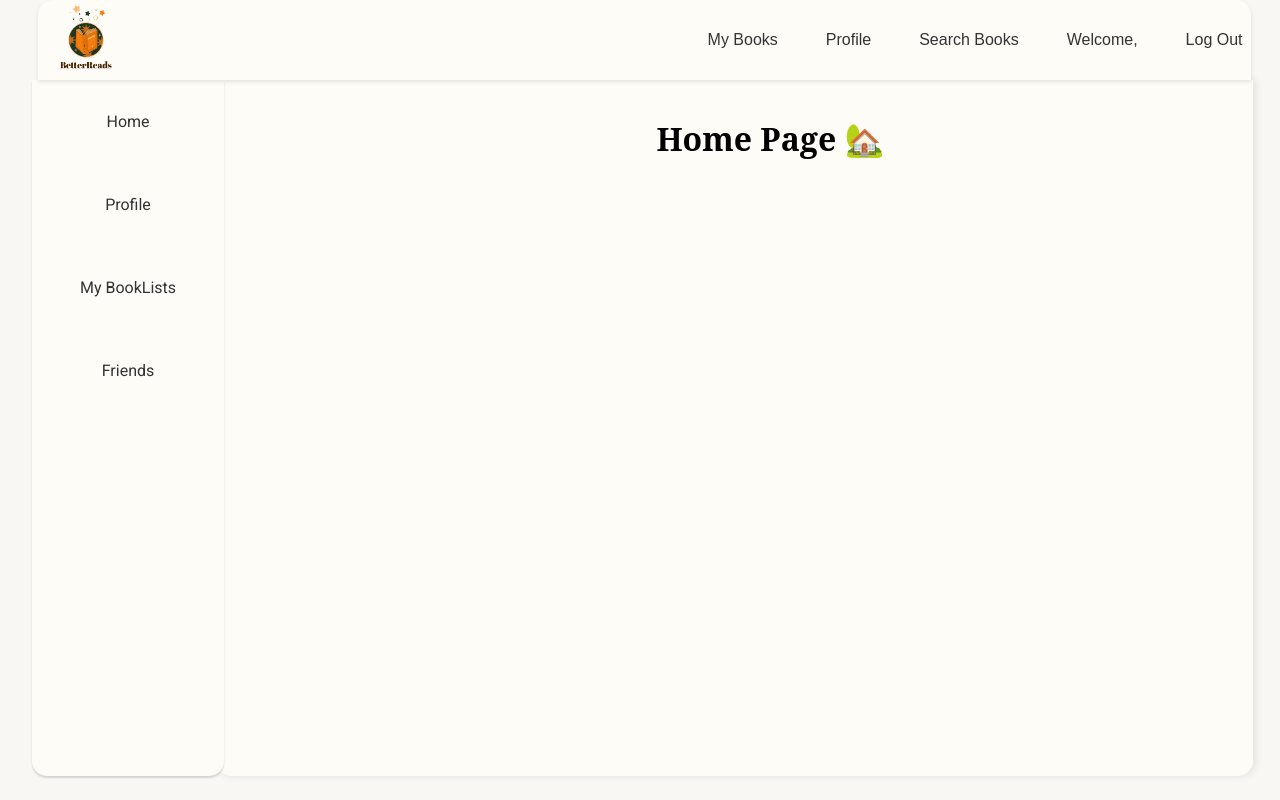
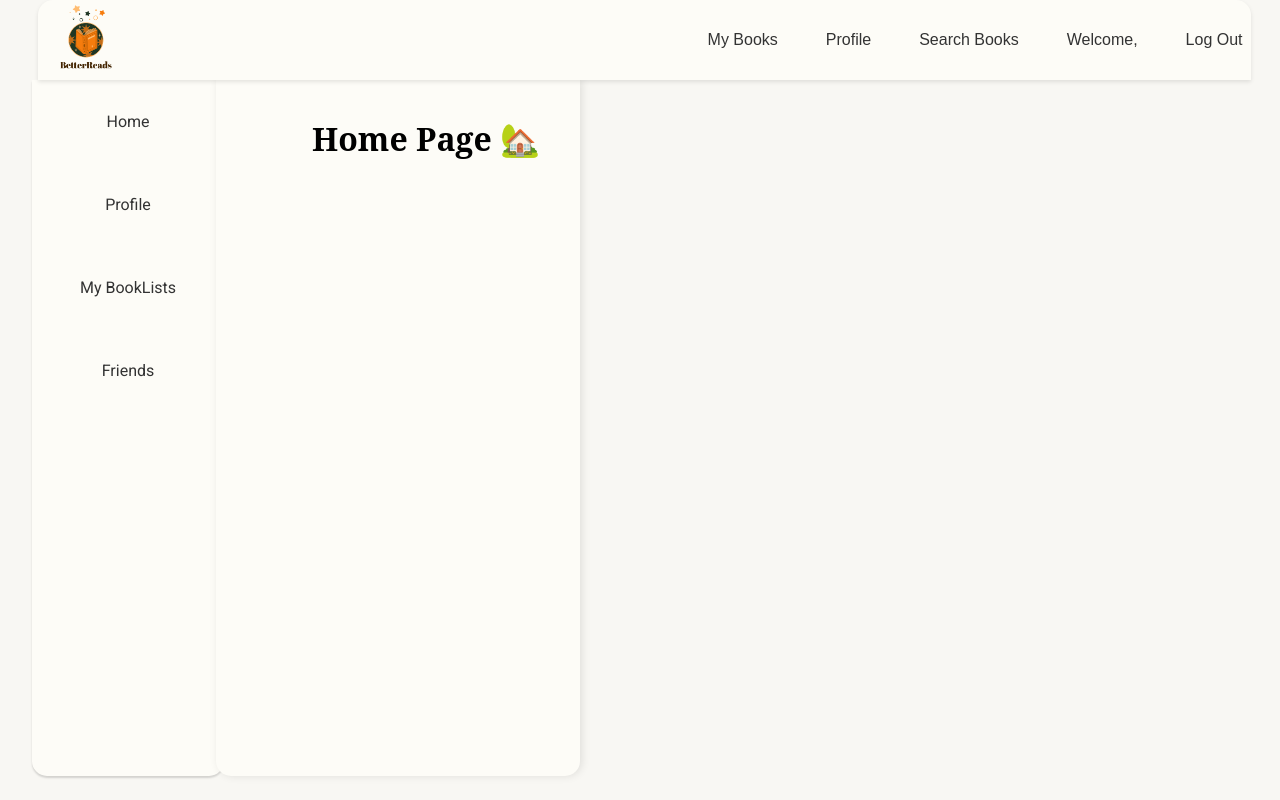
Before and after one commit to camcast04/BetterReads, a React (Create React App) app: page / in a window 1280 px wide. Built offline with nearby package versions, Linux system fonts and the light colour scheme.

Commit message:
update book card styles

```diff
--- a/src/components/BookCard/BookCard.css
+++ b/src/components/BookCard/BookCard.css
@@ -12,7 +12,7 @@
   width: 50vw;
   max-width: 400px;
   padding: 20px;
-  background: #fdfcf7;
+  background:#f8f7ef;
   border-radius: 16px;
   overflow: hidden;
   transition: transform 0.3s ease-in-out;
@@ -55,7 +55,7 @@
   font-weight: 400;
   margin-bottom: 20px;
   opacity: 0.5;
-  color: #fdfcfd;
+  color: black;
 }
 
 .book-card button {
--- a/src/components/BookSearch/BookSearch.css
+++ b/src/components/BookSearch/BookSearch.css
@@ -35,9 +35,10 @@
   flex-wrap: wrap;
   gap: 16px;
   justify-content: center;
+  margin-bottom: 10vh;
 }
 
 .book-card {
-  flex: 0 1 calc(50% - 16px);
+  /* flex: 0 1 calc(50% - 16px); */
   margin: 8px;
 }
--- a/src/pages/App/App.css
+++ b/src/pages/App/App.css
@@ -14,9 +14,11 @@
 }
 
 .main-content {
+  position: fixed;
   margin-top: 7vh;
   padding-top: 2vh;
   height: 87vh;
+  overflow: hidden;
   padding-left: 12vh;
   padding-right: 3vh;
   margin-left: 20vw;
@@ -26,6 +28,12 @@
   border-radius: 0 0 15px 15px;
 }
 
+.main-content .inner-content {
+  height: 100%;
+  overflow-y: auto;
+  padding-right: 1rem;
+}
+
 h1,
 h2 {
   font-family: 'Noto Serif', serif;
@@ -33,18 +41,6 @@ h2 {
 
 .App-link {
   color: #61dafb;
-}
-
-
-.App-header {
-  background-color: #282c34;
-  min-height: 100vh;
-  display: flex;
-  flex-direction: column;
-  align-items: center;
-  justify-content: center;
-  font-size: calc(10px + 2vmin);
-  color: white;
 }
 
 .App-header {
--- a/src/pages/App/App.jsx
+++ b/src/pages/App/App.jsx
@@ -33,6 +33,7 @@ export default function App() {
                   <NavBar user={user} setUser={setUser} />
                   <SidePanel />
                   <div className="main-content">
+                    <div className="inner-content">
                       <Routes>
                         <Route path="/" element={<HomePage />} />
                         <Route path="/profile" element={<ProfilePage user={user} />} />
@@ -49,7 +50,30 @@ export default function App() {
                       </Routes>
                     </div>
                   </div>
+                </div>
               </>
+        // <>
+        //   <div className="content">
+        //     <NavBar user={user} setUser={setUser} />
+        //     <SidePanel />
+        //     <div className="main-content">
+        //       <Routes>
+        //         <Route path="/" element={<HomePage />} />
+        //         <Route path="/profile" element={<ProfilePage user={user} />} />
+        //         <Route
+        //           path="/book/:bookId"
+        //           element={<BookDetailsPage user={user} />}
+        //         />
+        //         <Route path="/booklists" element={<BookListsPage />} />
+        //         <Route
+        //           path="/lists/:listName"
+        //           element={<BookListDetailsPage />}
+        //         />
+        //         <Route path="/search" element={<BookSearch />} />
+        //       </Routes>
+        //     </div>
+        //   </div>
+        // </>
       ) : (
         <Routes>
           <Route path="/" element={<LandingPage setUser={handleUserSet} />} />
--- a/src/pages/LandingPage/LandingPage.css
+++ b/src/pages/LandingPage/LandingPage.css
@@ -52,7 +52,7 @@
   padding: 2rem;
   padding-top: 0;
   border-radius: 0 0 15px 15px;
-  flex-grow: 1; /* Ensure it fills the whole page */
+  flex-grow: 1;
 }
 
 .intro-section {
```
Also changed, not shown: src/pages/BookDetailsPage/BookDetailsPage.css (+0 -14 lines). Lines whose indentation alone changed are shown as unchanged.
